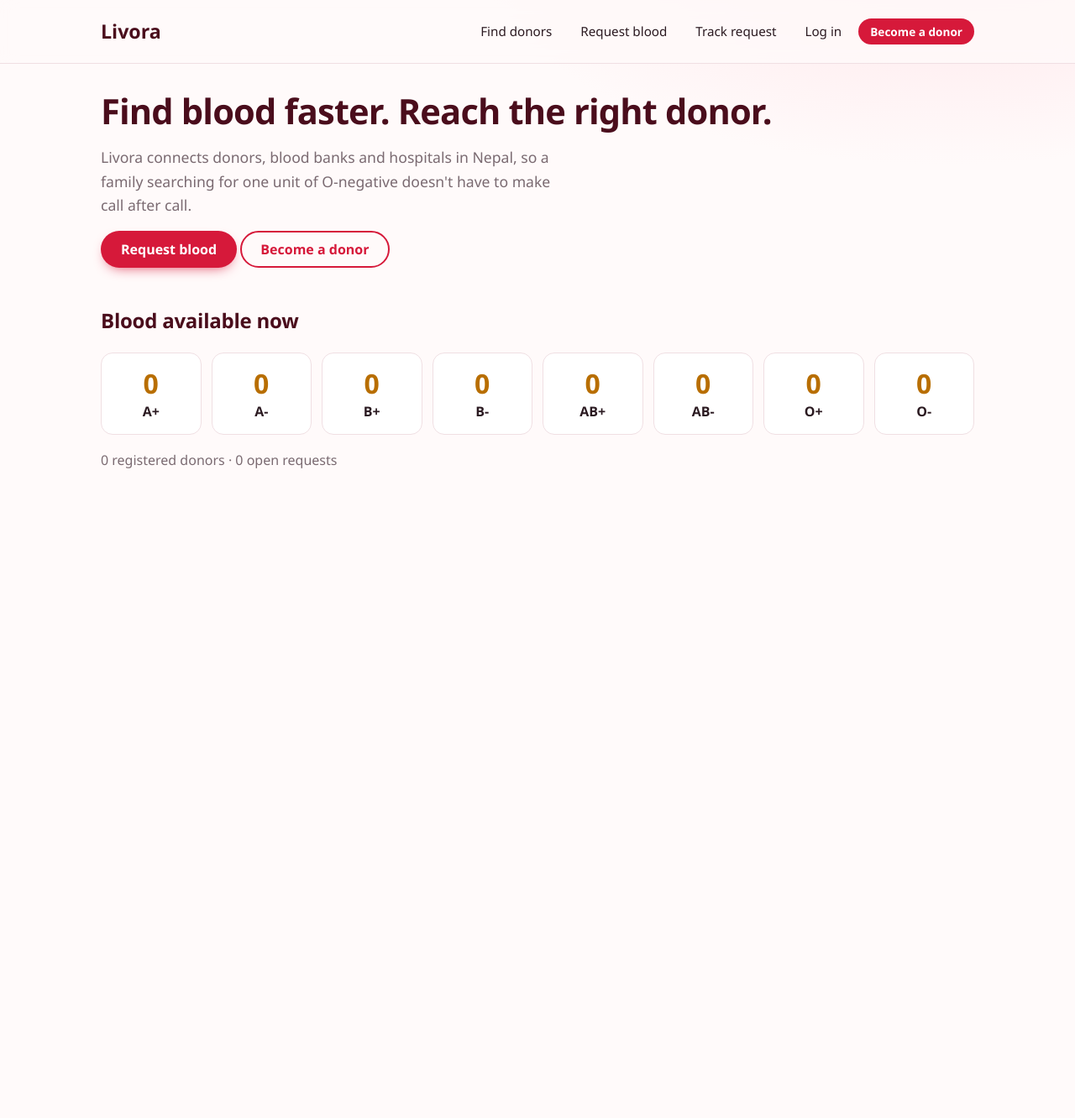
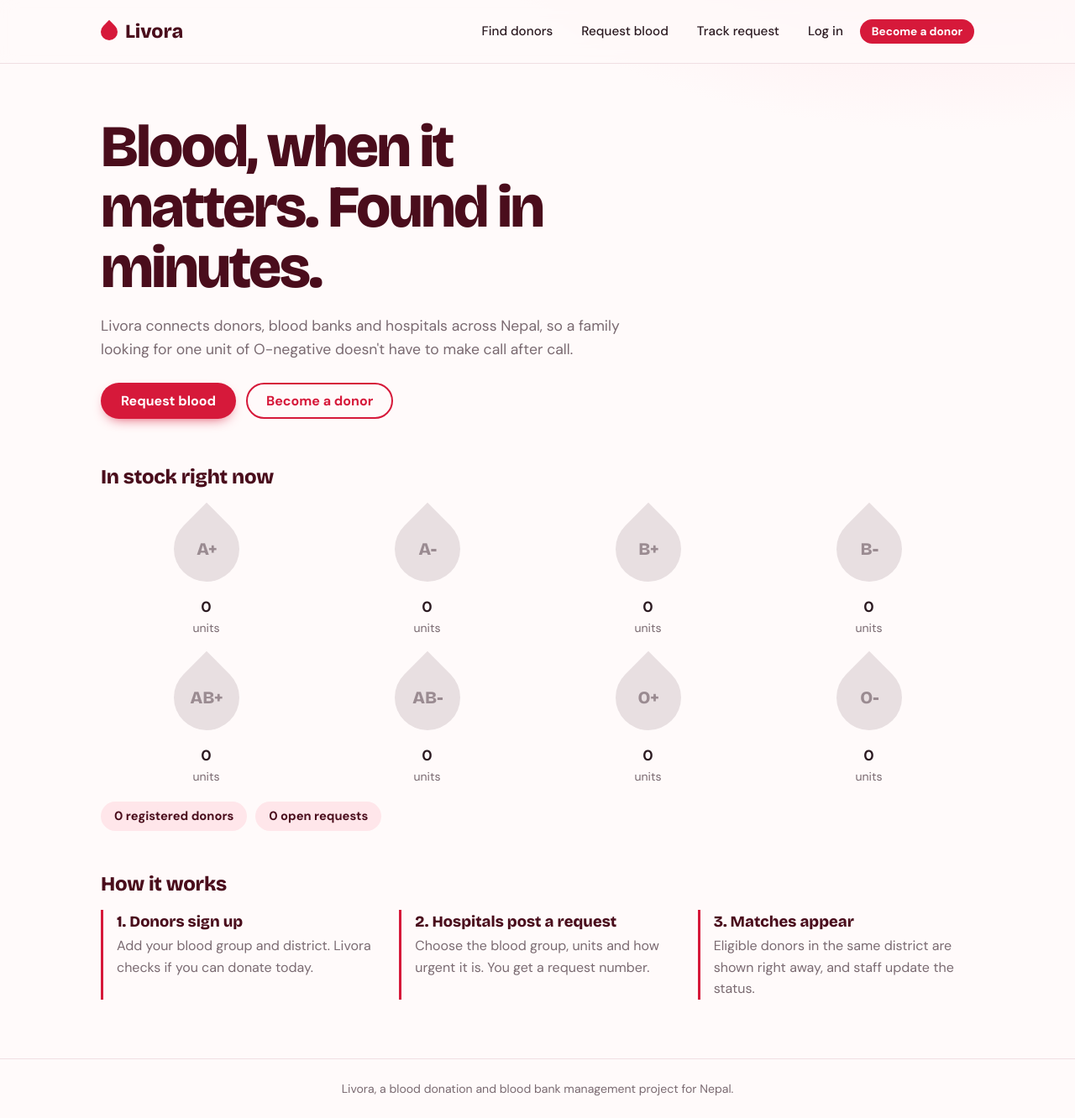
Before and after one commit to Khemant2/livora, a Flask app: page / in a window 1280 px wide. Shown: the whole page at 84% size. Before the commit the page ends 558 px from the top, so only its background shows below. Run offline with Flask 3, Linux system fonts and the light colour scheme.

Commit message:
Add files via upload

```diff
--- a/templates/base.html
+++ b/templates/base.html
@@ -4,11 +4,14 @@
 <meta charset="utf-8">
 <meta name="viewport" content="width=device-width, initial-scale=1">
 <title>{% block title %}Livora{% endblock %} | Livora Blood Bank</title>
+<link rel="preconnect" href="https://fonts.googleapis.com">
+<link rel="preconnect" href="https://fonts.gstatic.com" crossorigin>
+<link href="https://fonts.googleapis.com/css2?family=Bricolage+Grotesque:wght@600;800&family=DM+Sans:wght@400;500;700&display=swap" rel="stylesheet">
 <link rel="stylesheet" href="{{ url_for('static', filename='style.css') }}">
 </head>
 <body>
 <header><nav>
-  <a class="logo" href="{{ url_for('index') }}">Livora</a>
+  <a class="logo" href="{{ url_for('index') }}"><i></i>Livora</a>
   <a href="{{ url_for('donors') }}">Find donors</a>
   <a href="{{ url_for('new_request') }}">Request blood</a>
   <a href="{{ url_for('track') }}">Track request</a>
@@ -25,5 +28,6 @@
 {% endwith %}
 {% block content %}{% endblock %}
 </main>
+<footer>Livora, a blood donation and blood bank management project for Nepal.</footer>
 </body>
 </html>
--- a/templates/index.html
+++ b/templates/index.html
@@ -1,12 +1,29 @@
 {% extends "base.html" %}
 {% block content %}
-<h1>Find blood faster. Reach the right donor.</h1>
-<p class="lead">Livora connects donors, blood banks and hospitals in Nepal, so a family searching for one unit of O-negative doesn't have to make call after call.</p>
-<p><a class="btn" href="{{ url_for('new_request') }}">Request blood</a> <a class="btn ghost" href="{{ url_for('register') }}">Become a donor</a></p>
+<section class="hero">
+  <h1>Blood, when it matters. Found in minutes.</h1>
+  <p class="lead">Livora connects donors, blood banks and hospitals across Nepal, so a family looking for one unit of O-negative doesn't have to make call after call.</p>
+  <div class="actions">
+    <a class="btn" href="{{ url_for('new_request') }}">Request blood</a>
+    <a class="btn ghost" href="{{ url_for('register') }}">Become a donor</a>
+  </div>
+</section>
 
-<h2>Blood available now</h2>
-<div class="stock">
-  {% for bg, n in stock.items() %}<div class="{{ 'low' if n < 3 }}"><b>{{ n }}</b>{{ bg }}</div>{% endfor %}
+<h2>In stock right now</h2>
+<div class="drops">
+  {% for bg, n in stock.items() %}
+  <div class="drop {{ 'none' if n == 0 else ('low' if n < 3) }}">
+    <div class="shape"><span>{{ bg }}</span></div>
+    <b>{{ n }}</b> <small>{{ 'unit' if n == 1 else 'units' }}{{ ', running low' if 0 < n < 3 }}</small>
+  </div>
+  {% endfor %}
 </div>
-<p class="muted">{{ donors }} registered donors · {{ open_requests }} open requests</p>
+<div class="pills"><span>{{ donors }} registered donors</span><span>{{ open_requests }} open requests</span></div>
+
+<h2>How it works</h2>
+<div class="steps">
+  <div><b>1. Donors sign up</b><span>Add your blood group and district. Livora checks if you can donate today.</span></div>
+  <div><b>2. Hospitals post a request</b><span>Choose the blood group, units and how urgent it is. You get a request number.</span></div>
+  <div><b>3. Matches appear</b><span>Eligible donors in the same district are shown right away, and staff update the status.</span></div>
+</div>
 {% endblock %}
```
